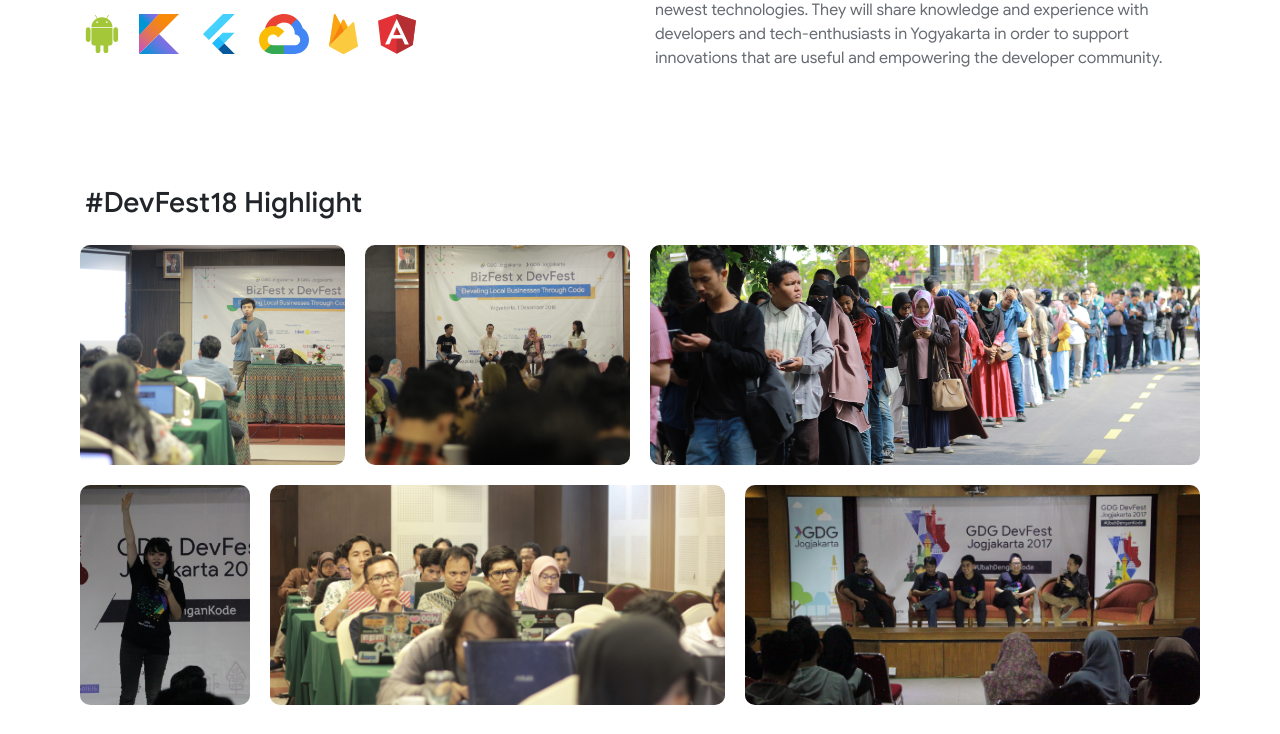
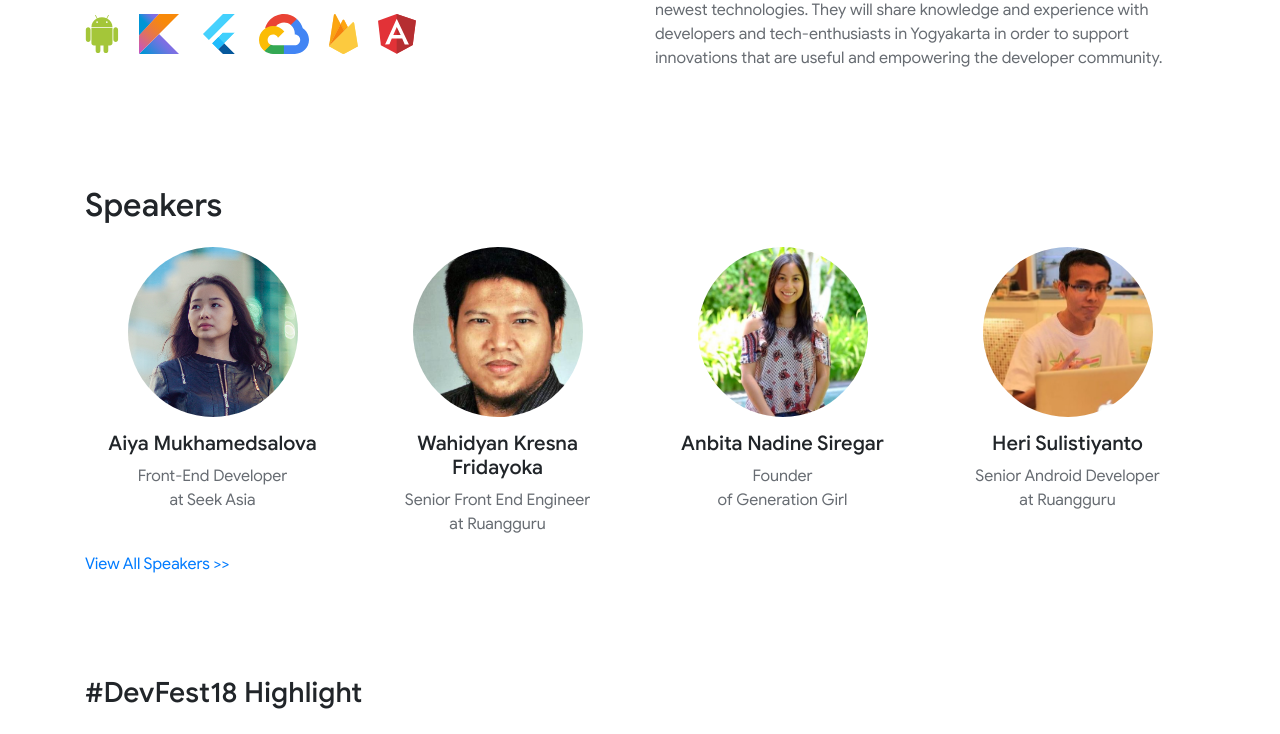
Before and after one commit to erdie/devfest-19-landing, a Nuxt app: page / in a window 1280 px wide. Shown: the part 1080-1814 px from the top of the page. Built offline with nearby package versions, Linux system fonts and the light colour scheme.

Commit message:
update partner

```diff
--- a/components/Footer.vue
+++ b/components/Footer.vue
@@ -8,7 +8,7 @@
                 <div>
                     <img src="../assets/img/gdg-logo-dark.svg" alt="">
                 </div>
-                <p>&#9400; GDG Jogjakarta. Made with <span>&#x2665;</span> in Yogyakata</p>
+                <p>&#9400; GDG Jogjakarta. Made with <span>&#x2665;</span> in Yogyakarta</p>
             </div>
         </div>
     </footer>
--- a/components/Navbar.vue
+++ b/components/Navbar.vue
@@ -10,10 +10,10 @@
 
             <div class="collapse navbar-collapse" id="navbarSupportedContent">
                 <ul class="navbar-nav mr-auto ml-3">
-                    <li class="nav-item active">
+                    <li class="nav-item active" v-bind:class="{ active: isActive }" v-on:click="isActive = !isActive">
                         <div class="nav-link"><nuxt-link to="/">Home</nuxt-link> <span class="sr-only">(current)</span></div>
                     </li>
-                    <li class="nav-item">
+                    <li class="nav-item" v-bind:class="{ active: isActive }" v-on:click="isActive = !isActive">
                         <div class="nav-link"><nuxt-link to="/speakers">Speakers</nuxt-link></div>
                     </li>
                     <li class="nav-item">
@@ -43,6 +43,11 @@
 
 <script>
 export default {
+    data() {
+        return {
+            isActive: false
+        }
+    }
 }
 </script>
 
--- a/components/Partners.vue
+++ b/components/Partners.vue
@@ -13,7 +13,6 @@
                     <h3>Media Partner</h3>
                     <div class="d-flex d-flex mb-4 mt-3 align-items-center">
                         <img src="../assets/img/partners/teknoevent.png"  class="teknoevent">
-                        <img src="../assets/img/partners/teknoevent.png" class="teknoevent">
                     </div>
                 </div>
              </div>
@@ -28,7 +27,7 @@
         .community-partner
             .jogjajs
                 height: 40px
-                margin-right: 20px
+                margin-right: 40px
             img
                 height: 50px
         .media-partner
--- /dev/null
+++ b/components/Speaker.vue
@@ -0,0 +1,50 @@
+<template>
+    <section id="speaker">
+        <div class="container">
+            <h2>Speakers</h2>
+            <div class="row">
+                <div class="col-6 col-lg-3 text-center">
+                    <img src="../assets/img/speakers/aiya.jpg" alt="">
+                    <div>
+                        <h5>Aiya Mukhamedsalova</h5>
+                        <p>Front-End Developer <br> at Seek Asia</p>
+                    </div>
+                </div>
+                <div class="col-6 col-lg-3 text-center">
+                    <img src="../assets/img/speakers/wahidyan.jpeg" alt="">
+                    <div>
+                        <h5>Wahidyan Kresna Fridayoka</h5>
+                        <p>Senior Front End Engineer <br> at Ruangguru</p>
+                    </div>
+                </div>
+                <div class="col-6 col-lg-3 text-center">
+                    <img src="../assets/img/speakers/anbita.jpeg" alt="">
+                    <div>
+                        <h5>Anbita Nadine Siregar</h5>
+                            <p>Founder <br> of Generation Girl</p>
+                    </div>
+                </div>
+                <div class="col-6 col-lg-3 text-center">
+                    <img src="../assets/img/speakers/heri.jpeg" alt="">
+                    <div>
+                        <h5>Heri Sulistiyanto</h5>
+                        <p>Senior Android Developer <br> at Ruangguru</p>
+                    </div>
+                </div>
+            </div>
+            <div>
+                <a href="/speakers">View All Speakers >></a>
+            </div>
+        </div>
+    </section>
+</template>
+
+<style lang="sass" scoped>
+    #speaker
+        padding: 50px 0
+        img
+            max-width: 170px
+            width: 100%
+            border-radius: 50%
+            margin: 15px 0
+</style>
--- a/package.json
+++ b/package.json
@@ -8,6 +8,7 @@
     "dev": "nuxt",
     "build": "nuxt build",
     "start": "nuxt build && nuxt start",
+    "generate": "nuxt generate",
     "precommit": "npm run lint",
     "lint": "eslint --ext .js,.vue --ignore-path .gitignore ."
   },
--- a/pages/index.vue
+++ b/pages/index.vue
@@ -2,6 +2,7 @@
   <div>
     <Hero/>
     <About/>
+    <Speaker/>
     <PhotoHighlight/>
     <!-- <VideoTeaser/> -->
     <CallToAction/>
@@ -13,6 +14,7 @@
 <script>
 import Hero from '~/components/Hero.vue'
 import About from '~/components/About.vue'
+import Speaker from '~/components/Speaker.vue'
 import PhotoHighlight from '~/components/PhotoHighlight.vue'
 import VideoTeaser from '~/components/VideoTeaser.vue'
 import Partners from '~/components/Partners.vue'
@@ -24,6 +26,7 @@ export default {
   components: {
     Hero,
     About,
+    Speaker,
     PhotoHighlight,
     VideoTeaser,
     Partners,
```
Also changed, not shown: assets/img/icons/menu.svg (added).
